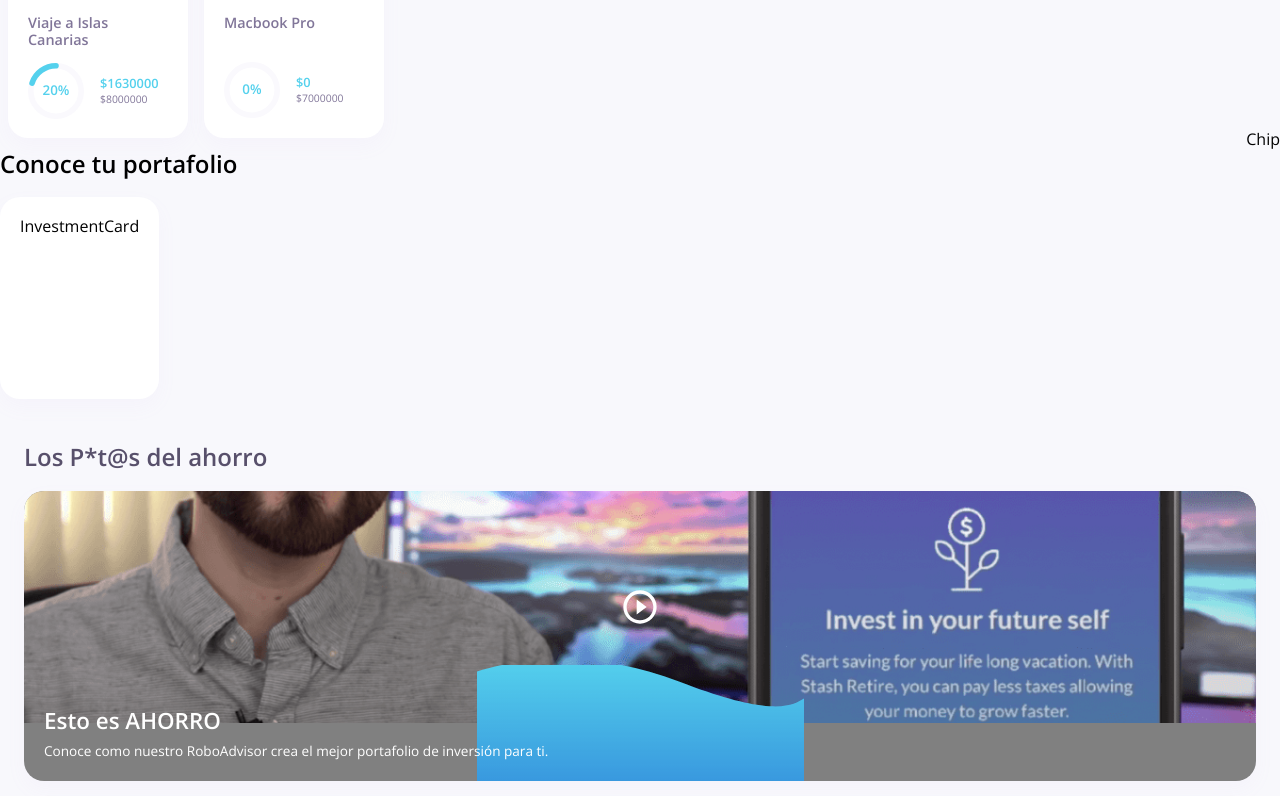
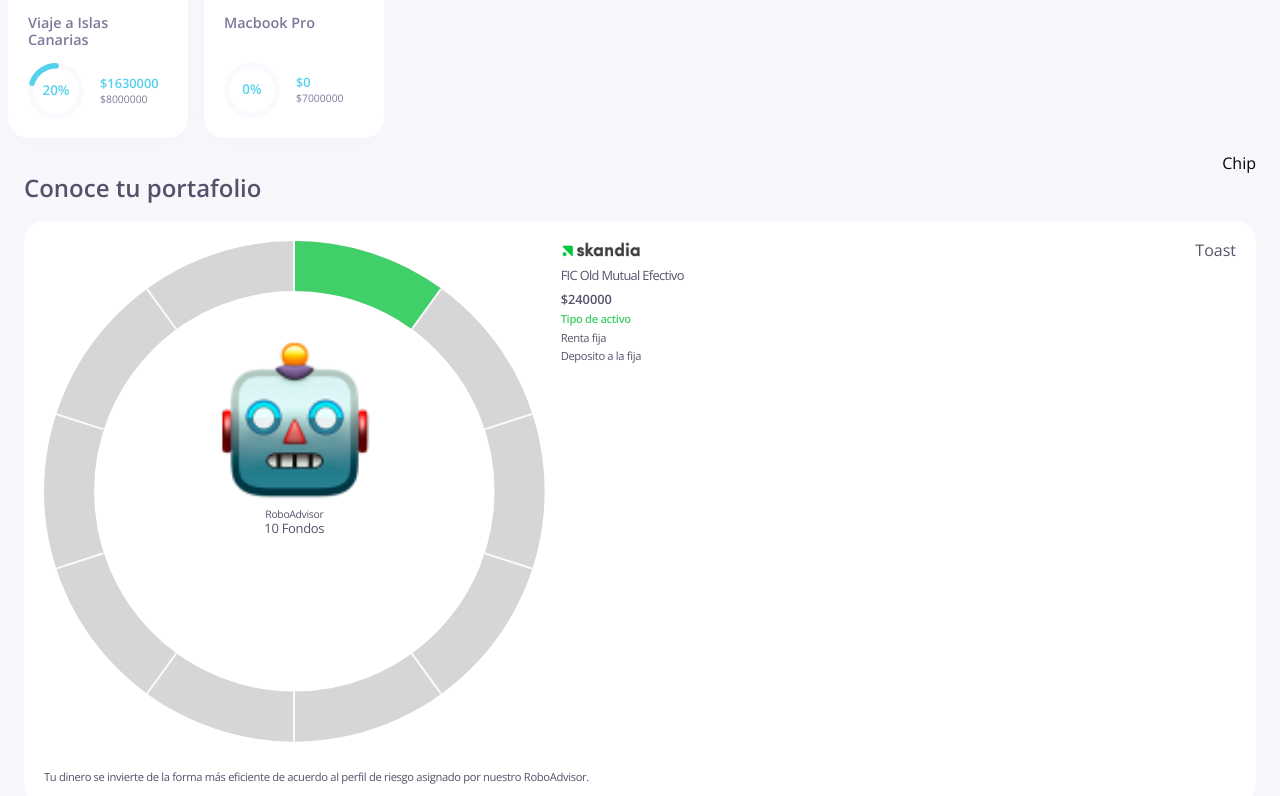
Before and after one commit to dvariaz/nuvu-saver, a Next.js app: page / in a window 1280 px wide. Shown: the part 364-1160 px from the top of the page. Built offline with nearby package versions, Linux system fonts and the light colour scheme.

Commit message:
:sparkles:InvestmentCard component

```diff
--- a/components/Cards/InvestmentCard/InvestmentCard.jsx
+++ b/components/Cards/InvestmentCard/InvestmentCard.jsx
@@ -1,7 +1,66 @@
+import { CircularProgressbarWithChildren, buildStyles } from "react-circular-progressbar";
 import styles from "./InvestmentCard.module.scss";
 
-const InvestmentCard = () => {
-    return <div className={styles.body}>InvestmentCard</div>;
+import RadialSeparators from "./RadialSeparators";
+
+const InvestmentCard = ({ investments }) => {
+    return (
+        <div className={styles.body}>
+            <div className="flex-row margin-bottom-2">
+                <div className={`${styles.progress} margin-right-1`}>
+                    <CircularProgressbarWithChildren
+                        value={10}
+                        strokeWidth={10}
+                        styles={buildStyles({
+                            pathColor: "var(--success-color)",
+                            strokeLinecap: "butt",
+                        })}
+                    >
+                        <div className={`${styles.advisor} text-center`}>
+                            <img src="/logos/robo-advisor-logo.png" />
+                            <div className={`${styles.advisorData} flex-column text-center`}>
+                                <span className={styles.advisorBrand}>RoboAdvisor</span>
+                                <span className={styles.advisorFunds}>10 Fondos</span>
+                            </div>
+                        </div>
+                        <RadialSeparators
+                            count={10}
+                            style={{
+                                background: "var(--trail-color)",
+                                width: "2px",
+                                // This needs to be equal to props.strokeWidth
+                                height: `${10}%`,
+                            }}
+                        />
+                    </CircularProgressbarWithChildren>
+                </div>
+                <div className="flex-1 flex-column margin-left-1">
+                    <div className="flex-row-between">
+                        <img
+                            src="/investment-funds/skandia-logo.png"
+                            className={styles.investmentFund}
+                        />
+                        <span>Toast</span>
+                    </div>
+                    <div className={`${styles.investment} margin-bottom-1`}>
+                        <h4 className={styles.investmentName}>FIC Old Mutual Efectivo</h4>
+                        <strong className={styles.investmentValue}>$240000</strong>
+                    </div>
+                    <div className={styles.activeTypes}>
+                        <div className="success-title">Tipo de activo</div>
+                        <ul>
+                            <li>Renta fija</li>
+                            <li>Deposito a la fija</li>
+                        </ul>
+                    </div>
+                </div>
+            </div>
+            <div className={styles.footer}>
+                Tu dinero se invierte de la forma más eficiente de acuerdo al perfil de riesgo
+                asignado por nuestro RoboAdvisor.
+            </div>
+        </div>
+    );
 };
 
 export default InvestmentCard;
--- a/components/Cards/InvestmentCard/InvestmentCard.module.scss
+++ b/components/Cards/InvestmentCard/InvestmentCard.module.scss
@@ -1,7 +1,64 @@
 .body {
     composes: card from "../../../settings/materials.module.scss";
 
-    display: inline-flex;
-    height: 202px;
+    width: 100%;
+    // height: 230px;
+    color: var(--primary-color-darken);
     background-color: white;
 }
+
+.progress {
+    width: 42%;
+    flex-shrink: 0;
+}
+
+.advisor {
+    width: 60%;
+    height: 60%;
+    font-size: 0.65em;
+    letter-spacing: -0.03em;
+
+    .advisorFunds {
+        font-size: 1.25em;
+    }
+
+    img {
+        width: 55%;
+    }
+}
+
+.investment {
+    font-size: 0.8em;
+
+    .investmentName {
+        letter-spacing: -0.05em;
+        font-weight: 400;
+        margin: 0.7em 0;
+    }
+}
+
+.investmentFund {
+    height: 1.1em;
+}
+
+.activeTypes {
+    font-size: 0.7em;
+    letter-spacing: -0.03em;
+
+    ul {
+        margin: 0;
+        padding-left: 0;
+
+        li {
+            margin: 0.5em 0;
+            list-style-type: none;
+        }
+    }
+}
+
+.footer {
+    display: inline-block;
+    font-size: 0.7em;
+    line-height: 1.25em;
+    letter-spacing: -0.03em;
+}
--- /dev/null
+++ b/components/Cards/InvestmentCard/RadialSeparators.jsx
@@ -0,0 +1,24 @@
+import _ from "lodash";
+
+function Separator(props) {
+    return (
+        <div
+            style={{
+                position: "absolute",
+                height: "100%",
+                transform: `rotate(${props.turns}turn)`,
+            }}
+        >
+            <div style={props.style} />
+        </div>
+    );
+}
+
+function RadialSeparators(props) {
+    const turns = 1 / props.count;
+    return _.range(props.count).map((index) => (
+        <Separator turns={index * turns} style={props.style} />
+    ));
+}
+
+export default RadialSeparators;
--- a/contents/Home/sections/InvestmentPortfolio/InvestmentPortfolio.jsx
+++ b/contents/Home/sections/InvestmentPortfolio/InvestmentPortfolio.jsx
@@ -3,13 +3,13 @@
 
 const InvestmentPortfolio = () => {
     return (
-        <div>
+        <section className="padding-2">
             <div className="flex-row-between">
-                <h2>Conoce tu portafolio</h2>
+                <h2 className="section-title">Conoce tu portafolio</h2>
                 <div>Chip</div>
             </div>
             <InvestmentCard />
-        </div>
+        </section>
     );
 };
 
--- a/settings/globals.scss
+++ b/settings/globals.scss
@@ -3,6 +3,7 @@
     --primary-color: #817699;
     --primary-color-lighten: #a99dc6;
     --primary-color-darken: #58506b;
+    --success-color: #41cf69;
     --active-color: #54d1ed;
     --trail-color: #faf9fd;
 }
--- a/settings/layout.css
+++ b/settings/layout.css
@@ -33,6 +33,10 @@
     justify-content: space-between;
 }
 
+.text-center {
+    text-align: center;
+}
+
 .padding-x-2 {
     padding-left: 1.5em;
     padding-right: 1.5em;
@@ -53,3 +57,23 @@
 .margin-bottom-1 {
     margin-bottom: 0.5em;
 }
+
+.margin-bottom-2 {
+    margin-bottom: 1.5em;
+}
+
+.margin-left-1 {
+    margin-left: 0.5em;
+}
+
+.margin-left-2 {
+    margin-left: 1.5em;
+}
+
+.margin-right-1 {
+    margin-right: 0.5em;
+}
+
+.margin-right-2 {
+    margin-right: 1.5em;
+}
--- a/settings/text.css
+++ b/settings/text.css
@@ -1,5 +1,10 @@
 .section-title {
     color: var(--primary-color-darken);
+}
+
+.success-title {
+    color: var(--success-color);
+    font-weight: 600;
 }
 
 .list-item-head {
```
